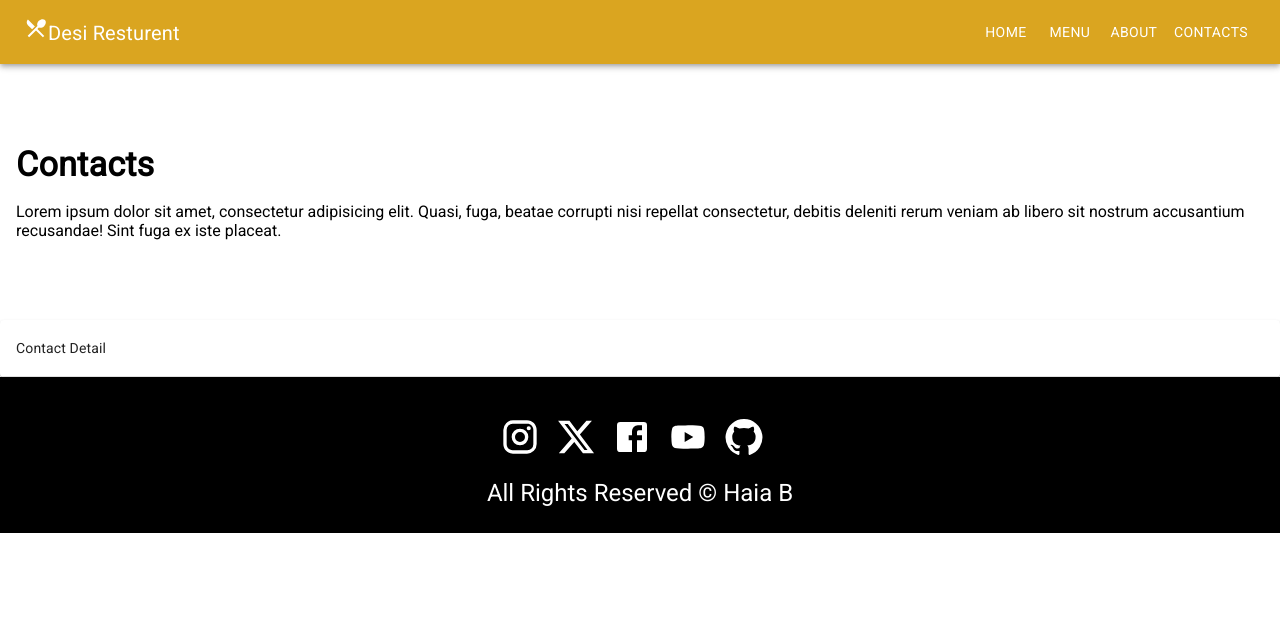
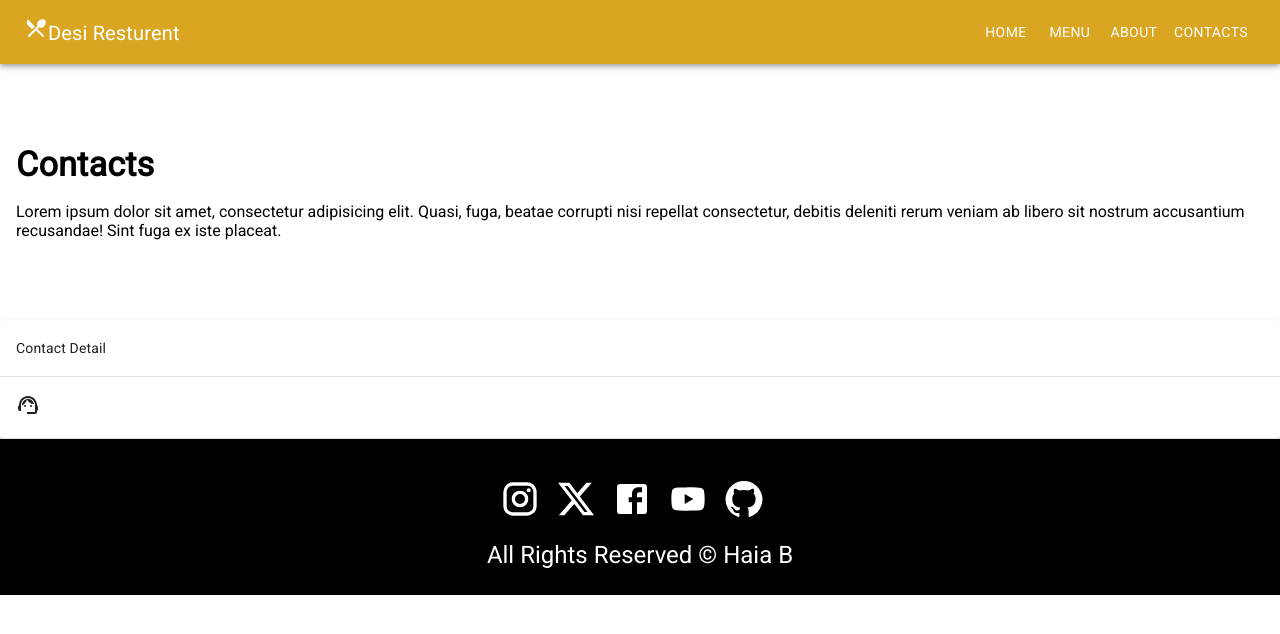
Before and after one commit to likeam/desi-resturent, a React (Create React App) app: page /contacts in a window 1280 px wide. Shown: the top 634 px of the page. Built offline with nearby package versions, Linux system fonts and the light colour scheme.

Commit message:
Changing Background colors

```diff
--- a/src/components/Navbar.jsx
+++ b/src/components/Navbar.jsx
@@ -18,7 +18,7 @@ function Navbar() {
   }
 
   const drawer = (
-    <Box onClick={handleDrawerToggle} sx={{ textAlign: "center" }}>
+    <Box onClick={handleDrawerToggle} sx={{ textAlign: "center", backgroundColor: "lightslategray" }}>
     <Typography
       color={"goldenrod"}
       variant="h6"
@@ -96,6 +96,7 @@ function Navbar() {
                 boxSizing: "border-box",
                 width: "240px",
               },
+
             }}
           >
             {drawer}
--- a/src/pages/Contacts.jsx
+++ b/src/pages/Contacts.jsx
@@ -1,6 +1,7 @@
 import React from 'react'
 import Layout from '../components/Layout'
-import { Box, Paper, Table, TableCell, TableContainer, TableHead, TableRow, Typography } from '@mui/material'
+import { Box, Paper, Table, TableBody, TableCell, TableContainer, TableHead, TableRow, Typography } from '@mui/material'
+import SupportAgentIcon from '@mui/icons-material/SupportAgent';
 
 function Contacts() {
   return (
@@ -29,6 +30,13 @@ function Contacts() {
                 </TableCell>
               </TableRow>
             </TableHead>
+            <TableBody>
+              <TableRow>
+                <TableCell>
+                  <SupportAgentIcon />
+                </TableCell>
+              </TableRow>
+            </TableBody>
           </Table>
         </TableContainer>
       </Box>
```
